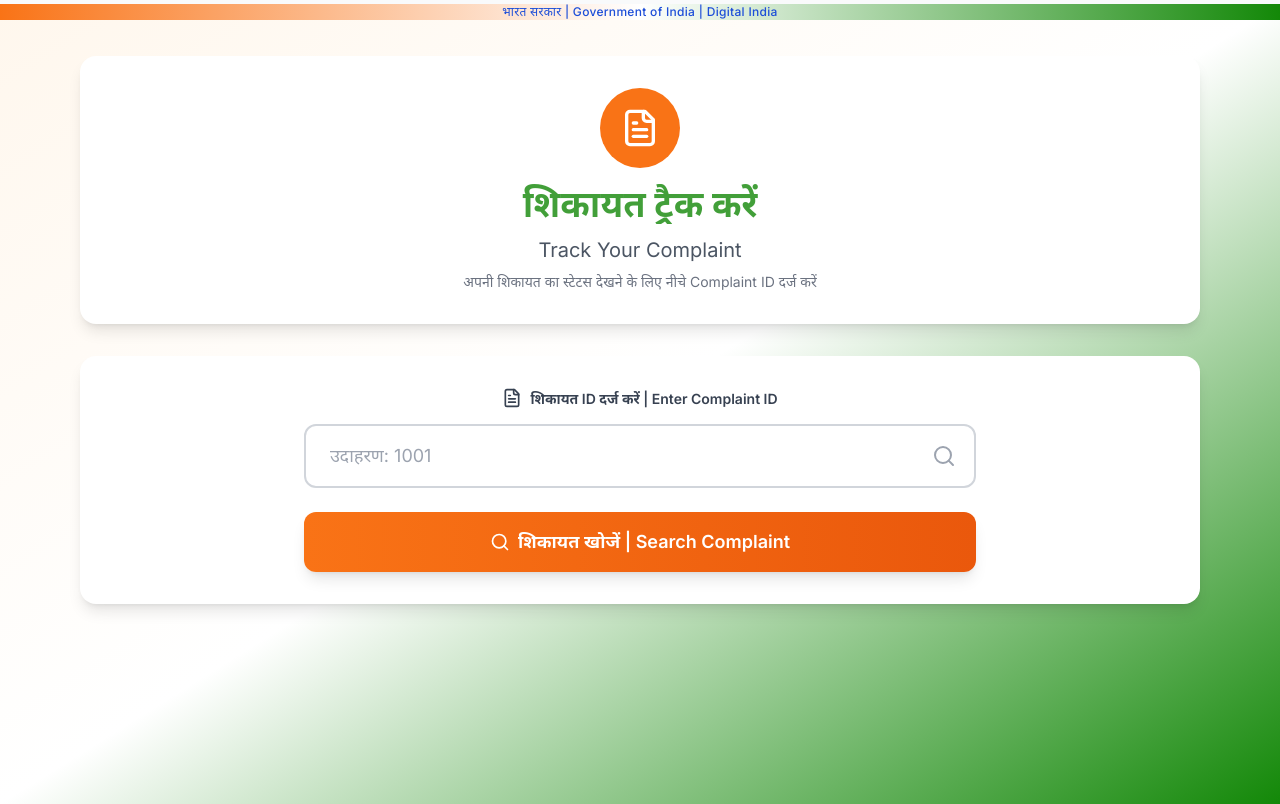
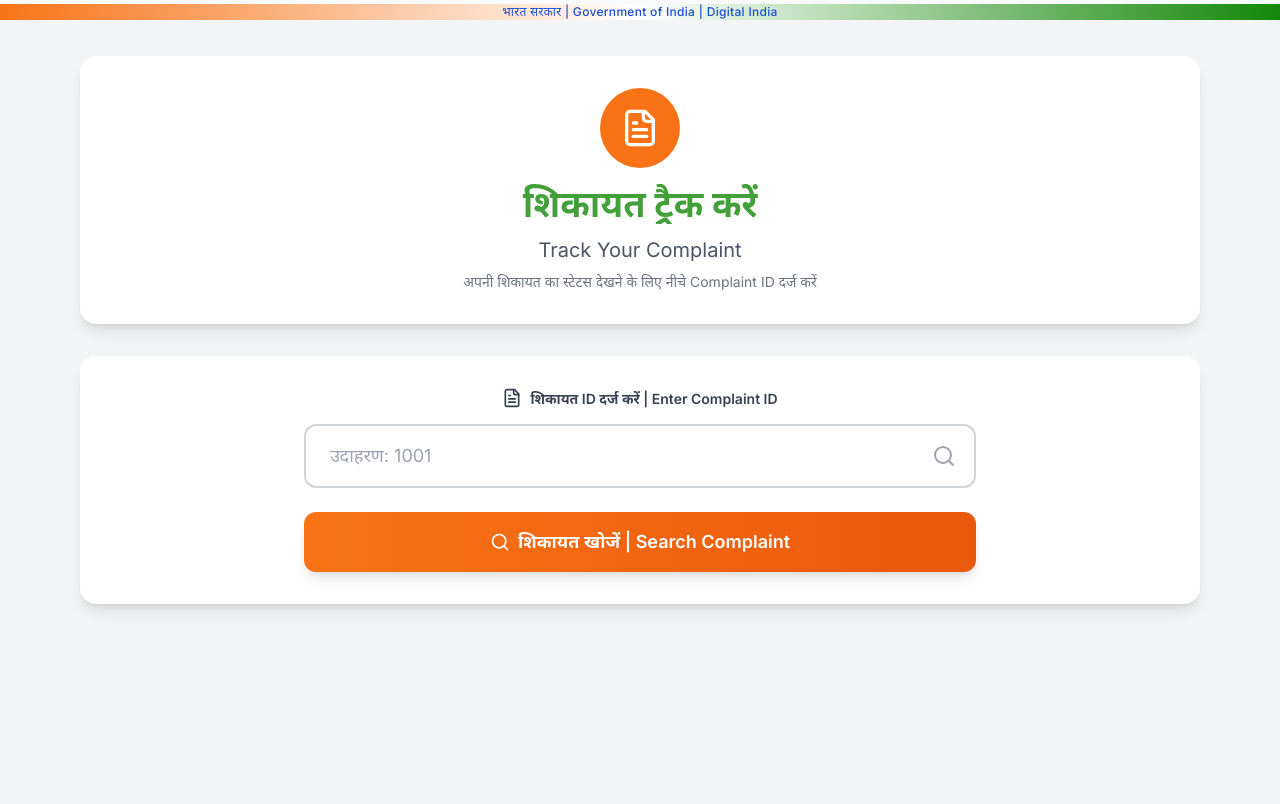
Before and after one commit to PiyushChundawat/NagarSeva-Backend, a React (Vite) app in the folder frontend/: page /Track in a window 1280 px wide. Built offline with nearby package versions, Linux system fonts and the light colour scheme; no server answers.

Commit message:
Update TrackComplaint.jsx

```diff
--- a/frontend/src/pages/user/TrackComplaint.jsx
+++ b/frontend/src/pages/user/TrackComplaint.jsx
@@ -106,7 +106,7 @@
   };
 
   return (
-    <div className="min-h-screen bg-gradient-to-br from-orange-50 via-white to-green">
+    <div className="min-h-screen bg-gray-100">
 
       {/* Top Flag */}
       <div className="bg-gradient-to-r from-orange-500 via-white to-green">
```
